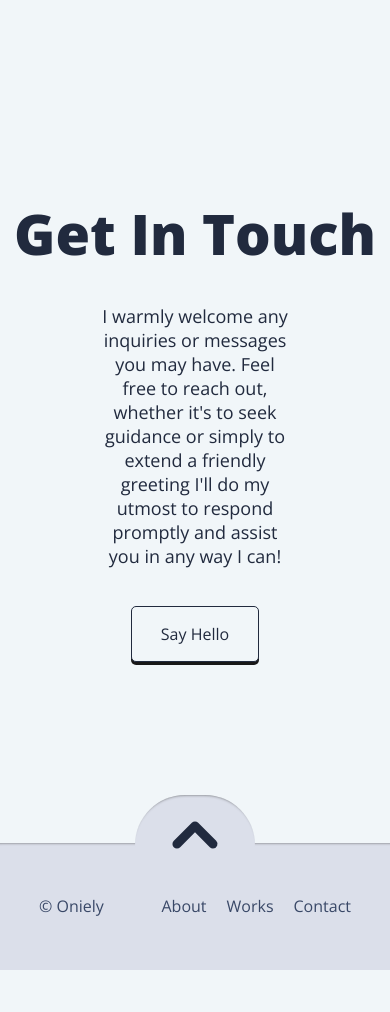
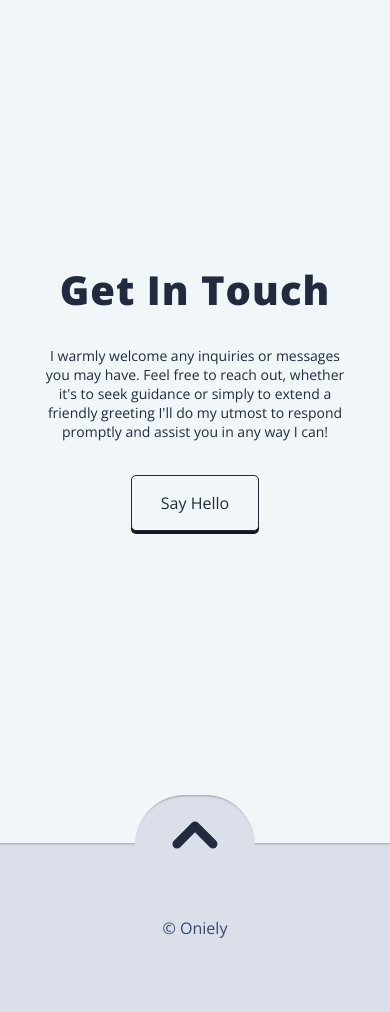
Before and after one commit to Oniely/Oniely.github.io, a PHP site: page / in a window 390 px wide. Shown: the part 4941-5953 px from the top of the page. Before the commit the page ends 5911 px from the top, so only its background shows below. Run offline with PHP 8.4, Linux system fonts and the light colour scheme; some web fonts are replaced.

Commit message:
Responsiveness polishing

```diff
--- a/me/css/styles.css
+++ b/me/css/styles.css
@@ -803,8 +803,7 @@ svg {
 	align-items: center;
 	flex-direction: column;
 	background: var(--primary-color);
-	padding: 0 25%;
-	box-shadow: 3px 3px 3px 5px rgba(0,0,0,0.9);
+	padding: 0 20%;
 }
 
 .c-container {
@@ -821,16 +820,17 @@ svg {
 .c-container h1 {
 	font-size: 3.5rem;
 	font-weight: 900;
-	margin: 15px 0;
+	margin: -30px 0 15px 0;
 	color: var(--dark-color);
 	white-space: nowrap;
+	letter-spacing: 1px;
 }
 
 .c-container p {
     font-size: 18px;
 	font-weight: 400;
 	color: var(--dark-color);
-	margin: 5px 0 15px 0;
+	margin: 5px 0 10px 0;
 	display: block;
     margin-block-start: 1em;
     margin-block-end: 1em;
@@ -841,6 +841,7 @@ svg {
 
 
 .c-container a {
+	font-size: 18px;
 	padding: 1rem 1.8rem;
 	display: flex;
 	justify-content: center;
@@ -868,7 +869,7 @@ svg {
 
 footer {
 	width: 100%;
-	height: 15vh;
+	height: 20vh;
 	background: var(--primary-color);
 	display: flex;
 	justify-content: center;
@@ -964,6 +965,23 @@ footer .details {
 }
 
 @media only screen and (max-width: 768px) {
+
+	.c-contacts {
+		padding: 0 15%;
+	}
+
+	.c-container h1{
+		font-size: 3rem;
+		margin: -40px 0 15px 0;
+	}
+
+	.c-container p {
+		font-size: 16px;
+	}
+
+	.c-container a {
+		font-size: 16px;
+	}
 
 	.center .role {
 		margin-right: 2vw;
@@ -1180,6 +1198,14 @@ footer .details {
 
 @media only screen and (max-width: 720px) {
 
+	footer .details {
+		justify-content: center;
+	}
+
+	.details ul {
+		display: none;
+	}
+
 	nav {
 		padding: 0 2rem;
 	}
@@ -1221,6 +1247,19 @@ footer .details {
 }
 
 @media only screen and (max-width: 425px) {
+
+	.c-contacts {
+		padding: 0 10%;
+	}
+
+	.c-container h1{
+		font-size: clamp(2.5rem, 10vw, 3rem);
+		margin: -50px 0 15px 0;
+	}
+
+	.c-container p {
+		font-size: 14px;
+	}
 
 	nav {
 		padding: 0 1.5rem;
```
